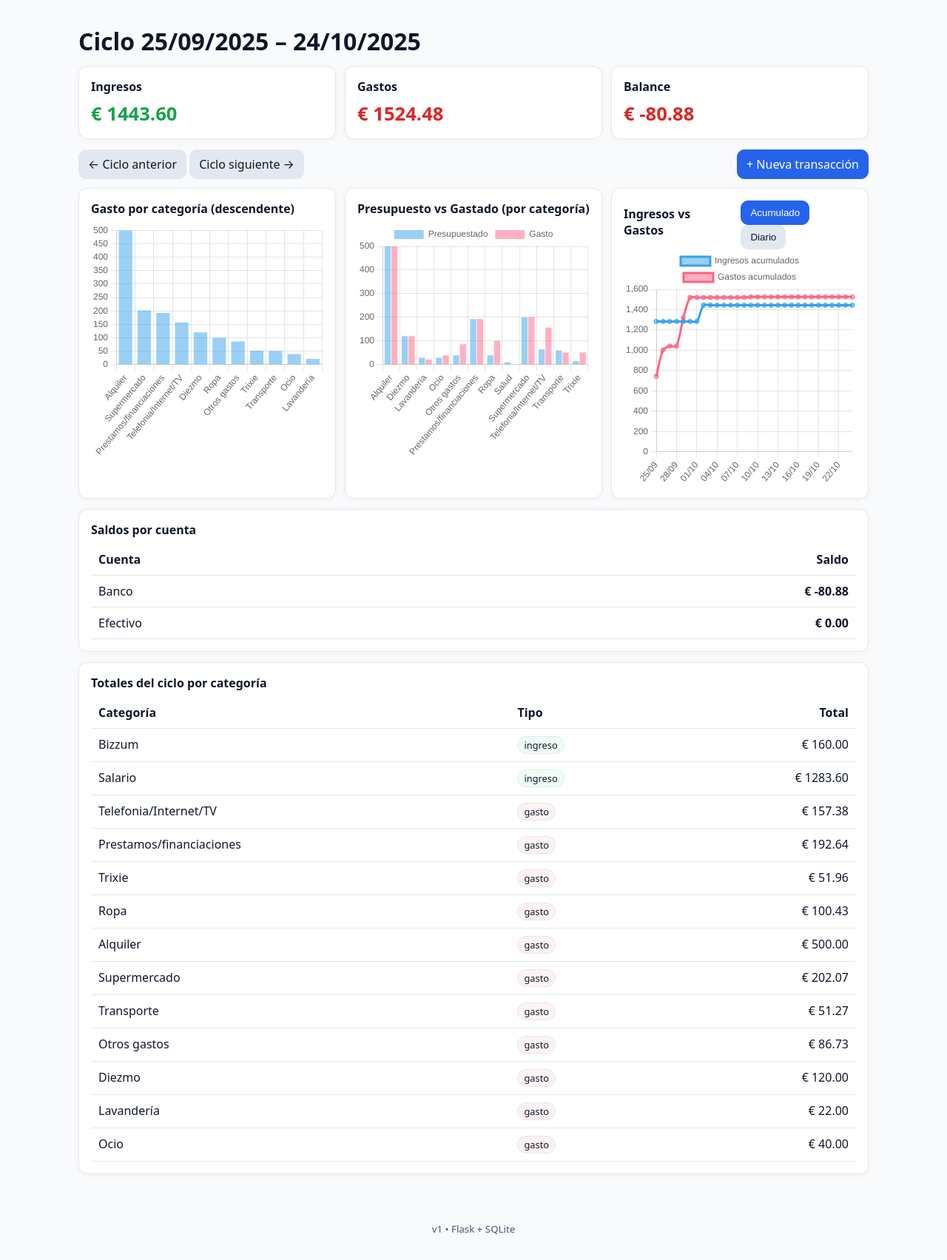
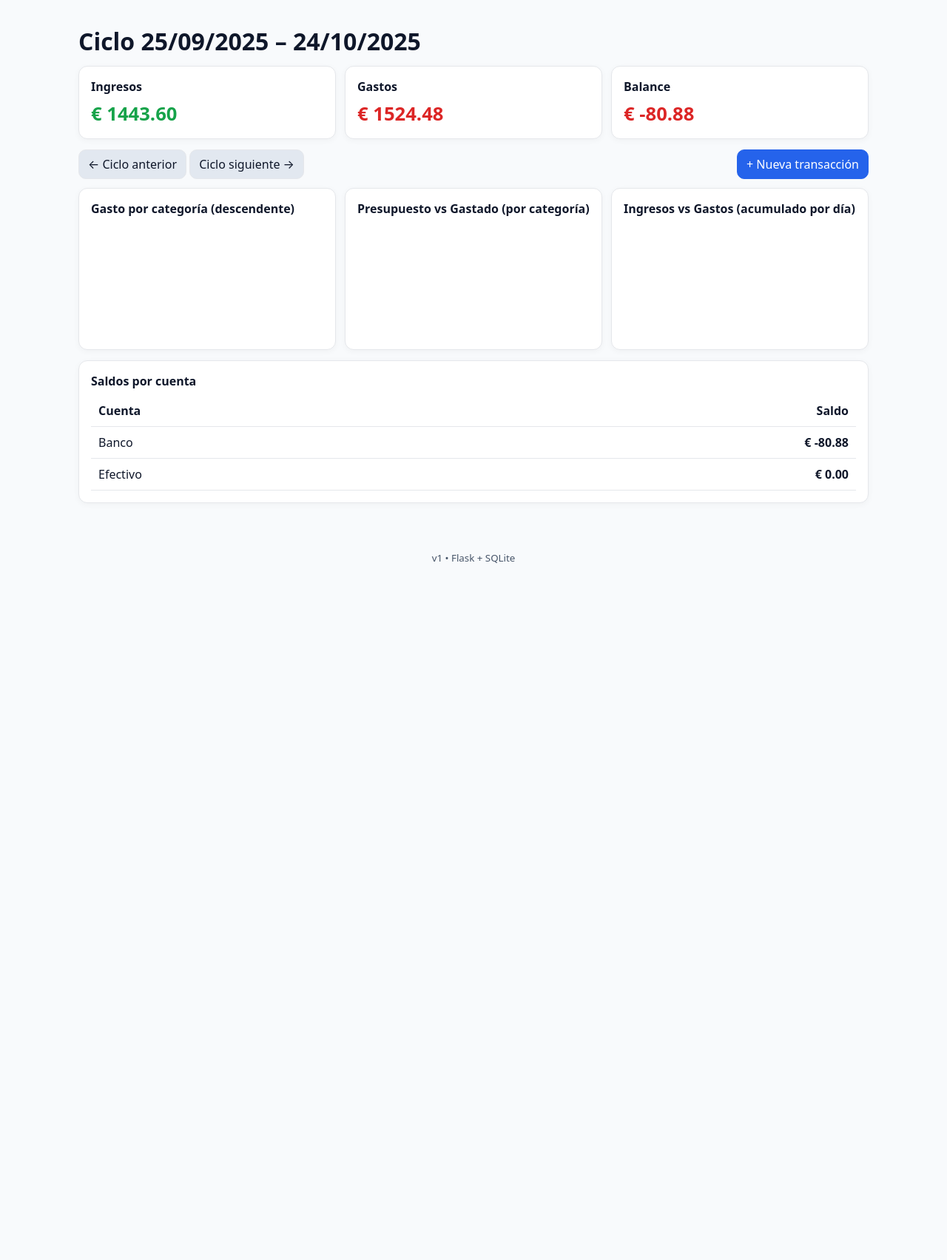
Before and after one commit to MiguelSecadesBYU/presupuesto_flask, a Flask app: page /resumen in a window 1280 px wide. Shown: the part 54-1757 px from the top of the page at 74% size. After the commit the page ends 815 px from the top, so only its background shows below. Run offline with Flask 3, Linux system fonts and the light colour scheme; a map, chart or similar area stays blank.

Commit message:
quitar chart diario

```diff
--- a/app.py
+++ b/app.py
@@ -38,7 +38,7 @@
 
     @property
     def signed_amount(self) -> Decimal:
-        if self.category and self.category.tipo == 'ingreso':
+        if self.category and (self.category.tipo or '').strip().lower() == 'ingreso':
             return Decimal(self.importe or 0)
         return -Decimal(self.importe or 0)
 
@@ -131,12 +131,12 @@
     d1, d2 = cycle_bounds(ref, CYCLE_START_DAY)
     fin_inclusivo = d2 - timedelta(days=1)
 
-    # Movimientos del ciclo
+    # Transacciones del ciclo
     tx = Transaction.query.filter(Transaction.fecha >= d1, Transaction.fecha < d2).all()
 
     # KPIs
-    ingresos = sum(float(t.importe) for t in tx if t.category and (t.category.tipo or '').lower() == 'ingreso')
-    gastos   = sum(float(t.importe) for t in tx if t.category and (t.category.tipo or '').lower() != 'ingreso')
+    ingresos = sum(float(t.importe) for t in tx if t.category and (t.category.tipo or '').strip().lower() == 'ingreso')
+    gastos   = sum(float(t.importe) for t in tx if t.category and (t.category.tipo or '').strip().lower() == 'gasto')
     balance  = ingresos - gastos
 
     # Saldos por cuenta
@@ -147,76 +147,67 @@
         total_movs = sum(float(t.signed_amount) for t in movs)
         saldos.append({'cuenta': c, 'saldo': float(c.saldo_inicial) + total_movs})
 
-    # Totales del ciclo por categoría (tabla)
+    # Totales por categoría (para tabla)
     por_cat = {}
     for t in tx:
-        nombre = t.category.nombre if t.category else 'Sin categoría'
-        tipo   = (t.category.tipo if t.category else 'gasto')
-        por_cat[(nombre, tipo)] = por_cat.get((nombre, tipo), 0.0) + float(t.importe)
+        key = (t.category.nombre if t.category else 'Sin categoría',
+               (t.category.tipo if t.category else 'gasto'))
+        por_cat[key] = por_cat.get(key, 0.0) + float(t.importe)
 
-    # ---------- Chart 1: gasto por categoría ----------
+    # ---------- Datos para los charts ----------
+
+    # 1) Gasto por categoría (descendente)
+    gasto_por_cat = {}
+    for t in tx:
+        if t.category and (t.category.tipo or '').strip().lower() == 'gasto':
+            gasto_por_cat[t.category.nombre] = gasto_por_cat.get(t.category.nombre, 0.0) + float(t.importe)
+    gasto_rank = sorted(gasto_por_cat.items(), key=lambda x: x[1], reverse=True)
+    labels_cat_desc = [name for name, _ in gasto_rank]
+    values_cat_desc = [val for _, val in gasto_rank]
+
+    # 2) Presupuesto vs Gastado (por categoría)
+    budget = Budget.query.filter_by(cycle_start=d1).first()
+    budget_map = {}
+    if budget:
+        for bl in budget.lines:
+            if bl.category and (bl.category.tipo or '').strip().lower() == 'gasto':
+                budget_map[bl.category_id] = float(bl.amount or 0)
+
+    # gastado real por categoría en el ciclo
     spent_by_cat = {}
     for t in tx:
-        if t.category and (t.category.tipo or '').strip().lower() != 'ingreso':
+        if t.category and (t.category.tipo or '').strip().lower() == 'gasto':
             spent_by_cat[t.category_id] = spent_by_cat.get(t.category_id, 0.0) + float(t.importe)
 
-    cats_all = Category.query.all()
-    cats_by_id = {c.id: c for c in cats_all}
+    cats_gasto = Category.query.filter(Category.tipo == 'gasto').order_by(Category.nombre).all()
+    labels_bv   = [c.nombre for c in cats_gasto]
+    data_budget = [float(budget_map.get(c.id, 0.0)) for c in cats_gasto]
+    data_spent  = [float(spent_by_cat.get(c.id, 0.0)) for c in cats_gasto]
 
-    labels_exp = []
-    data_exp = []
-    for cat_id, total in sorted(spent_by_cat.items(), key=lambda kv: kv[1], reverse=True):
-        nombre = cats_by_id.get(cat_id).nombre if cats_by_id.get(cat_id) else 'Sin categoría'
-        labels_exp.append(nombre)
-        data_exp.append(round(total, 2))
+    # 3) Ingresos vs Gastos (acumulado por día)
+    n_days = (d2 - d1).days
+    labels_days = [(d1 + timedelta(days=i)).strftime("%d/%m") for i in range(n_days)]
+    daily_income  = [0.0] * n_days
+    daily_expense = [0.0] * n_days
+    for t in tx:
+        idx = (t.fecha - d1).days
+        if 0 <= idx < n_days:
+            if t.category and (t.category.tipo or '').strip().lower() == 'ingreso':
+                daily_income[idx] += float(t.importe)
+            else:
+                daily_expense[idx] += float(t.importe)
 
-    # ---------- Chart 2: Presupuesto vs Gastado ----------
-    budget = Budget.query.filter_by(cycle_start=d1).first()
-    budget_by_cat = {}
-    if budget:
-        for bl in budget.lines:
-            c = cats_by_id.get(bl.category_id)
-            if not c or (c.tipo or '').strip().lower() == 'ingreso':
-                continue
-            budget_by_cat[bl.category_id] = float(bl.amount or 0)
+    def acumulada(arr):
+        out, s = [], 0.0
+        for v in arr:
+            s += float(v)
+            out.append(round(s, 2))
+        return out
 
-    all_cat_ids = sorted(set(budget_by_cat.keys()) | set(spent_by_cat.keys()),
-                         key=lambda k: (cats_by_id.get(k).nombre if cats_by_id.get(k) else ''))
-    labels_bv   = [(cats_by_id.get(k).nombre if cats_by_id.get(k) else f"Cat {k}") for k in all_cat_ids]
-    data_budget = [round(budget_by_cat.get(k, 0.0), 2) for k in all_cat_ids]
-    data_spent  = [round(spent_by_cat.get(k, 0.0), 2) for k in all_cat_ids]
+    series_ingresos = acumulada(daily_income)
+    series_gastos   = acumulada(daily_expense)
 
-    # ---------- Chart 3: Ingresos vs Gastos (acumulado y diario) ----------
-    from collections import defaultdict
-    daily_ing = defaultdict(float)
-    daily_gas = defaultdict(float)
-    for t in tx:
-        if t.category and (t.category.tipo or '').strip().lower() == 'ingreso':
-            daily_ing[t.fecha] += float(t.importe)
-        else:
-            daily_gas[t.fecha] += float(t.importe)
-
-    labels_days = []
-    series_ingresos = []      # acumulado
-    series_gastos = []        # acumulado
-    series_ingresos_diario = []
-    series_gastos_diario = []
-    acc_i = acc_g = 0.0
-    d = d1
-    while d < d2:
-        day_i = daily_ing.get(d, 0.0)
-        day_g = daily_gas.get(d, 0.0)
-        series_ingresos_diario.append(round(day_i, 2))
-        series_gastos_diario.append(round(day_g, 2))
-
-        acc_i += day_i
-        acc_g += day_g
-        labels_days.append(d.strftime('%d/%m'))
-        series_ingresos.append(round(acc_i, 2))
-        series_gastos.append(round(acc_g, 2))
-        d += timedelta(days=1)
-
-    # Navegación ciclos
+    # Navegación de ciclos
     prev_anchor, next_anchor = d1 - timedelta(days=1), d2
     prev_y, prev_m = prev_anchor.year, prev_anchor.month
     next_y, next_m = next_anchor.year, next_anchor.month
@@ -227,14 +218,11 @@
         ingresos=ingresos, gastos=gastos, balance=balance,
         saldos=saldos, por_cat=por_cat,
         prev_y=prev_y, prev_m=prev_m, next_y=next_y, next_m=next_m,
-        labels_exp=labels_exp, data_exp=data_exp,
+        # datos charts
+        labels_cat_desc=labels_cat_desc, values_cat_desc=values_cat_desc,
         labels_bv=labels_bv, data_budget=data_budget, data_spent=data_spent,
-        labels_days=labels_days,
-        series_ingresos=series_ingresos, series_gastos=series_gastos,                # acumulado
-        series_ingresos_diario=series_ingresos_diario, series_gastos_diario=series_gastos_diario  # diario
+        labels_days=labels_days, series_ingresos=series_ingresos, series_gastos=series_gastos
     )
-
-
 
 # ---- Transacciones ----
 @app.route('/transacciones')
@@ -333,7 +321,7 @@
     flash('Transacción eliminada', 'ok')
     return redirect(url_for('transactions_index'))
 
-# ---- Categorías y Cuentas ----
+# ---- Categorías ----
 @app.route('/categorias', methods=['GET','POST'])
 def categories_index():
     if request.method == 'POST':
@@ -366,6 +354,7 @@
     flash('Categoría eliminada', 'ok')
     return redirect(url_for('categories_index'))
 
+# ---- Cuentas ----
 @app.route('/cuentas', methods=['GET','POST'])
 def accounts_index():
     if request.method == 'POST':
@@ -455,89 +444,5 @@
     flash('Aporte eliminado', 'ok')
     return redirect(url_for('goals_index'))
 
-# ---- PRESUPUESTO ----
-@app.route('/presupuesto', methods=['GET', 'POST'])
-def budget_index():
-    y_arg, m_arg = request.args.get('y'), request.args.get('m')
-    if request.method == 'POST':
-        y_arg = request.form.get('y')
-        m_arg = request.form.get('m')
-
-    ref = date(int(y_arg), int(m_arg), CYCLE_START_DAY) if y_arg and m_arg else date.today()
-    d1, d2 = cycle_bounds(ref, CYCLE_START_DAY)
-
-    budget = Budget.query.filter_by(cycle_start=d1).first()
-    if request.method == 'POST':
-        if not budget:
-            budget = Budget(cycle_start=d1)
-            db.session.add(budget)
-
-        income_estimated_s = (request.form.get('income_estimated') or '0').replace(',', '.')
-        try:
-            budget.income_estimated = Decimal(income_estimated_s)
-        except Exception:
-            budget.income_estimated = Decimal('0.00')
-
-        cats_all = Category.query.order_by(Category.nombre).all()
-        gasto_cats = [c for c in cats_all if (c.tipo or '').strip().lower() != 'ingreso']
-
-        current_lines = {bl.category_id: bl for bl in budget.lines}
-        for c in gasto_cats:
-            val_s = (request.form.get(f'cat_{c.id}') or '').strip()
-            if val_s == '':
-                continue
-            try:
-                amt = Decimal(val_s.replace(',', '.'))
-            except Exception:
-                amt = Decimal('0')
-            if amt > 0:
-                if c.id in current_lines:
-                    current_lines[c.id].amount = amt
-                else:
-                    db.session.add(BudgetLine(budget=budget, category_id=c.id, amount=amt))
-            else:
-                if c.id in current_lines:
-                    db.session.delete(current_lines[c.id])
-
-        db.session.commit()
-        flash('Presupuesto guardado', 'ok')
-        return redirect(url_for('budget_index', y=d1.year, m=d1.month))
-
-    cats_all = Category.query.order_by(Category.nombre).all()
-    gasto_cats = [c for c in cats_all if (c.tipo or '').strip().lower() != 'ingreso']
-
-    line_by_cat = {}
-    income_estimated = 0.0
-    if budget:
-        income_estimated = float(budget.income_estimated or 0)
-        for bl in budget.lines:
-            line_by_cat[bl.category_id] = float(bl.amount or 0)
-
-    tx_cycle = Transaction.query.filter(Transaction.fecha >= d1, Transaction.fecha < d2).all()
-    spent_by_cat = {}
-    for t in tx_cycle:
-        if t.category and (t.category.tipo or '').strip().lower() != 'ingreso':
-            spent_by_cat[t.category_id] = spent_by_cat.get(t.category_id, 0.0) + float(t.importe)
-
-    total_budget = sum(line_by_cat.get(c.id, 0.0) for c in gasto_cats)
-    total_spent  = sum(spent_by_cat.get(c.id, 0.0) for c in gasto_cats)
-    total_income_real = sum(float(t.importe) for t in tx_cycle
-                            if t.category and (t.category.tipo or '').strip().lower() == 'ingreso')
-
-    prev_anchor = d1 - timedelta(days=1)
-    next_anchor = d2
-    prev_y, prev_m = prev_anchor.year, prev_anchor.month
-    next_y, next_m = next_anchor.year, next_anchor.month
-
-    return render_template('budget_index.html',
-        d1=d1, d2=d2, fin_inclusivo=d2 - timedelta(days=1),
-        gasto_cats=gasto_cats,
-        line_by_cat=line_by_cat,
-        spent_by_cat=spent_by_cat,
-        income_estimated=income_estimated,
-        total_budget=total_budget, total_spent=total_spent, total_income_real=total_income_real,
-        y=d1.year, m=d1.month, prev_y=prev_y, prev_m=prev_m, next_y=next_y, next_m=next_m
-    )
-
 if __name__ == "__main__":
     app.run(debug=True, use_reloader=False)
--- a/templates/resumen.html
+++ b/templates/resumen.html
@@ -18,34 +18,19 @@
 </div>
 
 <div class="grid">
-  <!-- Chart 1 -->
   <div class="card">
     <div class="card-title">Gasto por categoría (descendente)</div>
-    <div style="height: 320px;">
     <canvas id="chartGastoCat"></canvas>
   </div>
+
+  <div class="card">
+    <div class="card-title">Presupuesto vs Gastado (por categoría)</div>
+    <canvas id="chartBudgetVsSpent"></canvas>
   </div>
 
-  <!-- Chart 2 -->
   <div class="card">
-    <div class="card-title">Presupuesto vs Gastado (por categoría)</div>
-    <div style="height: 320px;">
-      <canvas id="chartBudgetVsSpent"></canvas>
-    </div>
-  </div>
-
-  <!-- Chart 3 con toggle -->
-  <div class="card">
-    <div class="row-between">
-      <div class="card-title">Ingresos vs Gastos</div>
-      <div>
-        <button id="btnModeAcum" class="btn primary" type="button">Acumulado</button>
-        <button id="btnModeDia" class="btn" type="button">Diario</button>
-      </div>
-    </div>
-    <div style="height: 320px;">
+    <div class="card-title">Ingresos vs Gastos (acumulado por día)</div>
     <canvas id="chartIngVsGas"></canvas>
-    </div>
   </div>
 </div>
 
@@ -60,125 +45,66 @@
     </tbody>
   </table>
 </div>
+{% endblock %}
 
-<div class="card">
-  <div class="card-title">Totales del ciclo por categoría</div>
-  <table class="table">
-    <thead><tr><th>Categoría</th><th>Tipo</th><th class="right">Total</th></tr></thead>
-    <tbody>
-      {% for (nombre, tipo), total in por_cat.items() %}
-        <tr>
-          <td>{{ nombre }}</td>
-          <td><span class="badge {{ 'ing' if tipo=='ingreso' else 'gas' }}">{{ tipo }}</span></td>
-          <td class="right">€ {{ '%.2f'|format(total) }}</td>
-        </tr>
-      {% endfor %}
-    </tbody>
-  </table>
-</div>
+{% block scripts %}
+<script>
+/* Datos para Chart 1 */
+const labelsCat = {{ labels_cat_desc | default([]) | tojson }};
+const valuesCat = {{ values_cat_desc | default([]) | tojson }};
 
-<!-- Chart.js (si ya lo cargas en base.html, puedes quitar esta línea) -->
-<script src="https://cdn.jsdelivr.net/npm/chart.js"></script>
+/* Datos para Chart 2 */
+const labelsBV   = {{ labels_bv   | default([]) | tojson }};
+const dataBudget = {{ data_budget | default([]) | tojson }};
+const dataSpent  = {{ data_spent  | default([]) | tojson }};
 
-<script>
-  // --- Datos con fallback seguro ---
-  const labelsExp   = {{ labels_exp  | default([]) | tojson }};
-  const dataExp     = {{ data_exp    | default([]) | tojson }};
-  const labelsBV    = {{ labels_bv   | default([]) | tojson }};
-  const dataBudget  = {{ data_budget | default([]) | tojson }};
-  const dataSpent   = {{ data_spent  | default([]) | tojson }};
+/* Datos para Chart 3 (acumulado) */
+const labelsDays = {{ labels_days      | default([]) | tojson }};
+const ingAcum    = {{ series_ingresos  | default([]) | tojson }};
+const gasAcum    = {{ series_gastos    | default([]) | tojson }};
 
-  const labelsDays   = {{ labels_days            | default([]) | tojson }};
-  const serieIngAcum = {{ series_ingresos        | default([]) | tojson }};
-  const serieGasAcum = {{ series_gastos          | default([]) | tojson }};
-  const serieIngDia  = {{ series_ingresos_diario | default([]) | tojson }};
-  const serieGasDia  = {{ series_gastos_diario   | default([]) | tojson }};
-
-  // --- Chart 1: Gasto por categoría ---
-  const el1 = document.getElementById('chartGastoCat');
-  if (el1 && labelsExp.length) {
-    new Chart(el1.getContext('2d'), {
+/* Chart 1: Gasto por categoría */
+new Chart(document.getElementById('chartGastoCat'), {
   type: 'bar',
-      data: { labels: labelsExp, datasets: [{ label: 'Gasto (€)', data: dataExp }] },
+  data: { labels: labelsCat, datasets: [{ label: 'Gasto', data: valuesCat }] },
   options: {
-        responsive: true, maintainAspectRatio: false,
+    responsive: true,
     plugins: { legend: { display: false } },
     scales: { y: { beginAtZero: true } }
   }
 });
-  }
 
-  // --- Chart 2: Presupuesto vs Gastado ---
-  const el2 = document.getElementById('chartBudgetVsSpent');
-  if (el2 && labelsBV.length) {
-    new Chart(el2.getContext('2d'), {
+/* Chart 2: Presupuesto vs Gastado */
+new Chart(document.getElementById('chartBudgetVsSpent'), {
   type: 'bar',
   data: {
     labels: labelsBV,
     datasets: [
       { label: 'Presupuestado', data: dataBudget },
-          { label: 'Gasto',         data: dataSpent }
+      { label: 'Gasto',         data: dataSpent  }
     ]
   },
   options: {
-        responsive: true, maintainAspectRatio: false,
+    responsive: true,
     scales: { y: { beginAtZero: true } }
   }
 });
-  }
 
-  // --- Chart 3: Ingresos vs Gastos (toggle Acumulado/Diario) ---
-  const el3 = document.getElementById('chartIngVsGas');
-  let mode = 'acum'; // 'acum' | 'dia'
-  const btnAcum = document.getElementById('btnModeAcum');
-  const btnDia  = document.getElementById('btnModeDia');
-  let chart3 = null;
-
-  function buildConfig(modeNow) {
-    const isAcum = modeNow === 'acum';
-    return {
-      // Cambiamos el tipo base según el modo
-      type: isAcum ? 'line' : 'bar',
+/* Chart 3: Ingresos vs Gastos (acumulado) */
+new Chart(document.getElementById('chartIngVsGas'), {
+  type: 'line',
   data: {
     labels: labelsDays,
-        datasets: isAcum
-          ? [
-              { label: 'Ingresos acumulados', data: serieIngAcum, tension: 0.3, fill: false },
-              { label: 'Gastos acumulados',   data: serieGasAcum, tension: 0.3, fill: false }
-            ]
-          : [
-              { label: 'Ingresos diarios', data: serieIngDia },
-              { label: 'Gastos diarios',   data: serieGasDia }
+    datasets: [
+      { label: 'Ingresos acumulados', data: ingAcum, borderWidth: 2, tension: 0.3 },
+      { label: 'Gastos acumulados',   data: gasAcum, borderWidth: 2, tension: 0.3 }
     ]
   },
   options: {
-        responsive: true, maintainAspectRatio: false,
+    responsive: true,
     interaction: { mode: 'index', intersect: false },
     scales: { y: { beginAtZero: true } }
   }
-    };
-  }
-
-  function renderChart3() {
-    if (!el3 || !labelsDays.length) return;
-    const ctx = el3.getContext('2d');
-    if (chart3) chart3.destroy();
-    chart3 = new Chart(ctx, buildConfig(mode));
-  }
-
-  function setMode(newMode) {
-    if (mode === newMode) return;
-    mode = newMode;
-    btnAcum.classList.toggle('primary', mode === 'acum');
-    btnDia.classList.toggle('primary',  mode === 'dia');
-    renderChart3();
-  }
-
-  if (btnAcum && btnDia) {
-    btnAcum.addEventListener('click', () => setMode('acum'));
-    btnDia.addEventListener('click',  () => setMode('dia'));
-  }
-
-  renderChart3(); // inicial (acumulado)
+});
 </script>
 {% endblock %}
```
Lines whose indentation alone changed are shown as unchanged.
